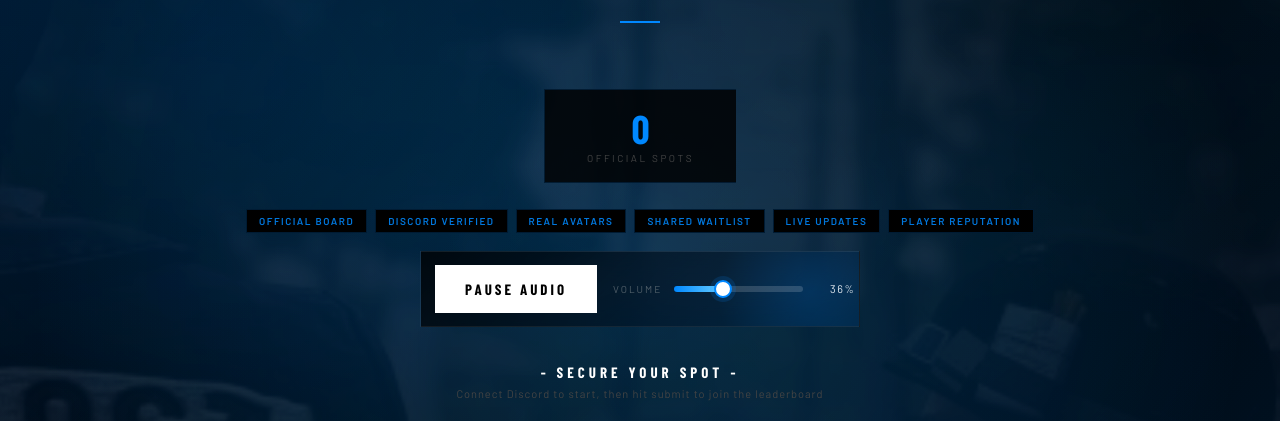
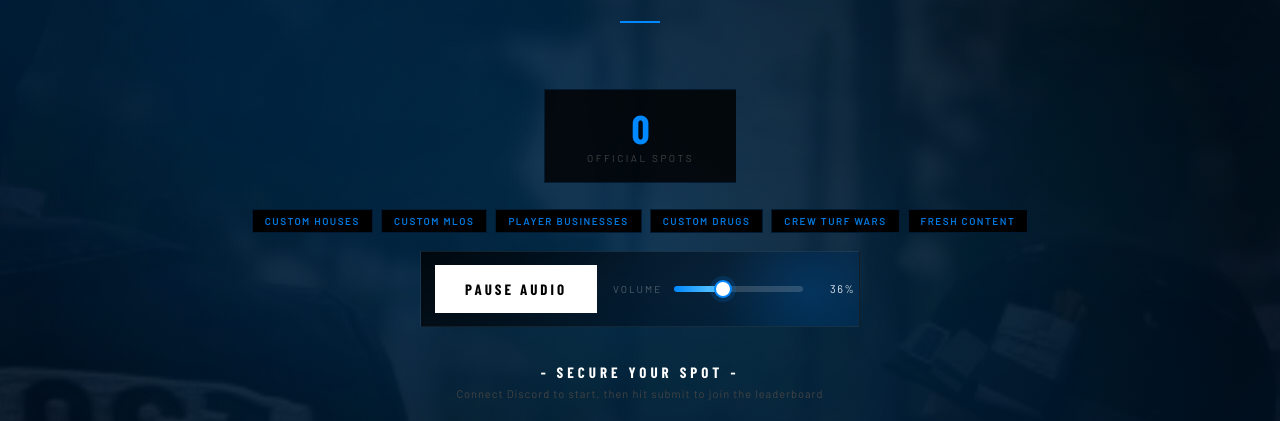
Before and after one commit to ClutchRP/ClutchRP.github.io, a plain HTML site: page index.html in a window 1280 px wide. Shown: the part 325-746 px from the top of the page. Drawn offline with nearby package versions, Linux system fonts and the light colour scheme; a script that the page names is missing; a web font is replaced by a local one.

Commit message:
Refresh feature badges

```diff
--- a/index.html
+++ b/index.html
@@ -264,12 +264,12 @@
     </div>
 
     <div class="crp-features">
-      <div class="crp-badge">Official Board</div>
-      <div class="crp-badge">Discord Verified</div>
-      <div class="crp-badge">Real Avatars</div>
-      <div class="crp-badge">Shared Waitlist</div>
-      <div class="crp-badge">Live Updates</div>
-      <div class="crp-badge">Player Reputation</div>
+      <div class="crp-badge">Custom Houses</div>
+      <div class="crp-badge">Custom MLOs</div>
+      <div class="crp-badge">Player Businesses</div>
+      <div class="crp-badge">Custom Drugs</div>
+      <div class="crp-badge">Crew Turf Wars</div>
+      <div class="crp-badge">Fresh Content</div>
     </div>
 
     <div class="crp-music">
```
